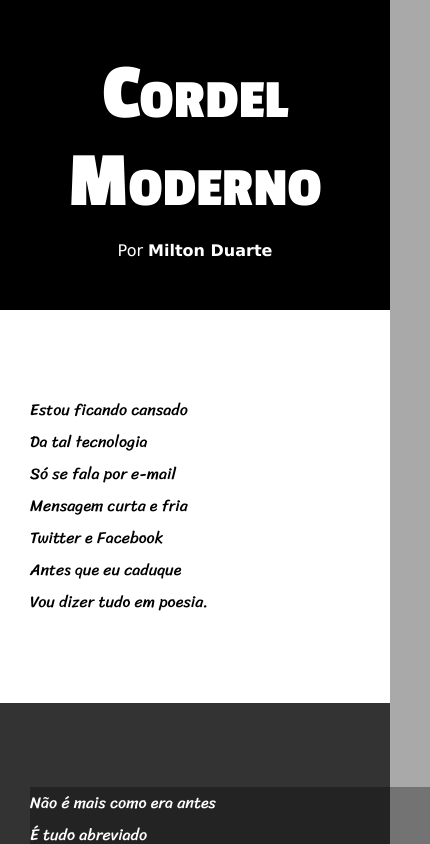
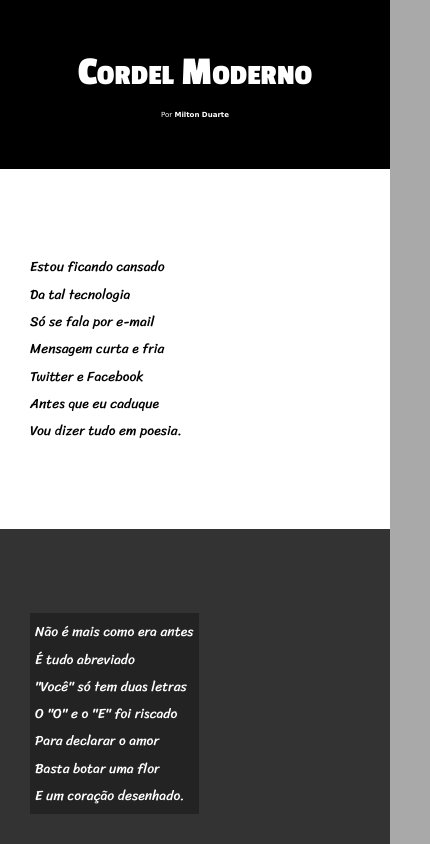
Before and after one commit to brunoeduaardo/projeto-cordel, a plain HTML site: page index.html in a window 390 px wide. Shown: the top 844 px of the page, 430 px wide, since content can reach past the window. Drawn offline with Linux system fonts and the light colour scheme.

Commit message:
Ajustes de responsividade

```diff
--- a/style/style.css
+++ b/style/style.css
@@ -16,7 +16,6 @@
 html, body{
     min-height: 100vh;
     background-color: darkgray;
-    font-family: var(--font03);
 }
 
 header{
@@ -31,7 +30,7 @@ header > h1{
     font-family: var(--font02);
     color: white;
     margin-bottom: 15px;
-    font-size: 5em;
+    font-size: 10.5vw;
     font-weight: bold;
 
 }
@@ -40,6 +39,7 @@ header > p{
     padding-bottom: 50px;
     font-family: var(--font01);
     color: white;
+    font-size: 1.8vw;
     text-decoration: none;
 }
 
@@ -56,6 +56,8 @@ header a:hover, footer a:hover{
 section{
     padding: 10vh 0 10vh 30px;
     line-height: 2em;
+    font-family: var(--font03);
+    font-size: 3.5vw;
 }
 
 section.texto{
@@ -70,7 +72,8 @@ section.imagem{
 
 section.imagem > p{
     background-color: rgba(0, 0, 0, 0.322);
-    width: 400px;
+    display: inline-block;
+    padding: 5px;
 }
 
 footer{
```
